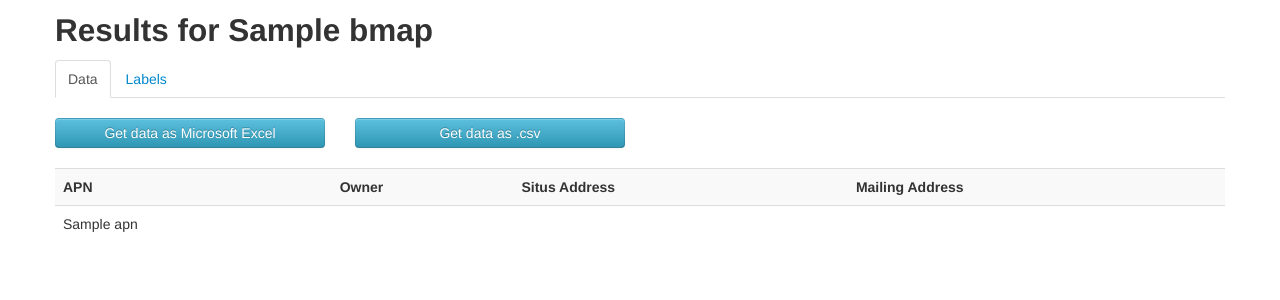
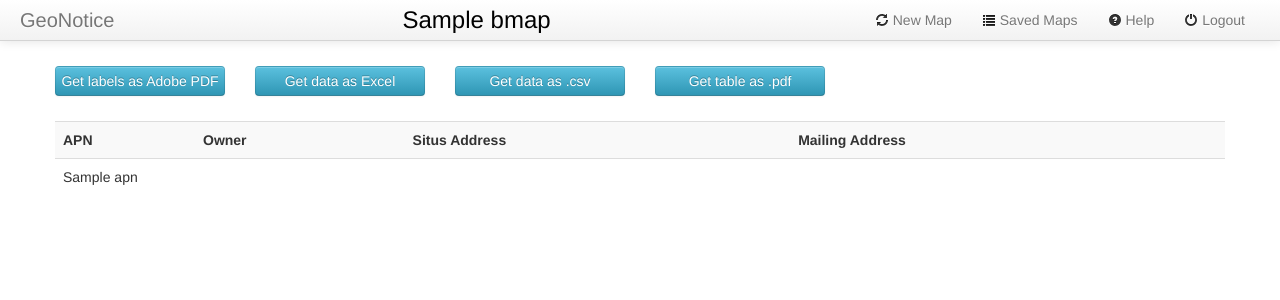
Before and after one commit to drwelby/masterblaster, a Django app: template templates/labels.html in a window 1280 px wide. Shown: the top 300 px of the page. Run offline with Django 3.2, Linux system fonts and the light colour scheme; the template is opened without the code that fills it: most values are stand-ins (such as "Sample title", 1, 10 or a date in 2020); some libraries are stand-ins or nearby versions.

Commit message:
start new label page

```diff
--- /dev/null
+++ b/static/bootstrapx-clickover/bootstrapx-clickover.js
@@ -0,0 +1,207 @@
+/* ==========================================================
+ * bootstrapx-clickover.js
+ * https://github.com/lecar-red/bootstrapx-clickover
+ * version: 1.0
+ * ==========================================================
+ *
+ * Based on work from Twitter Bootstrap and
+ * from Popover library http://twitter.github.com/bootstrap/javascript.html#popover
+ * from the great guys at Twitter.
+ *
+ * Untested with 2.1.0 but should worked with 2.0.x
+ *
+ * ========================================================== */
+!function($) {
+  "use strict"
+
+  /* class definition */
+  var Clickover = function ( element, options ) {
+    // local init
+    this.cinit('clickover', element, options );
+  }
+
+  Clickover.prototype = $.extend({}, $.fn.popover.Constructor.prototype, {
+
+    constructor: Clickover
+
+    , cinit: function( type, element, options ) {
+      this.attr = {};
+
+      // choose random attrs instead of timestamp ones
+      this.attr.me = ((Math.random() * 10) + "").replace(/\D/g, '');
+      this.attr.click_event_ns = "click." + this.attr.me + " touchstart." + this.attr.me;
+
+      if (!options) options = {};
+
+      options.trigger = 'manual';
+
+      // call parent
+      this.init( type, element, options );
+
+      // setup our own handlers
+      this.$element.on( 'click', this.options.selector, $.proxy(this.clickery, this) );
+
+      // soon add click hanlder to body to close this element
+      // will need custom handler inside here
+    }
+    , clickery: function(e) {
+      // clickery isn't only run by event handlers can be called by timeout or manually
+      // only run our click handler and
+      // need to stop progration or body click handler would fire right away
+      if (e) {
+        e.preventDefault();
+        e.stopPropagation();
+      }
+
+      // set popover's dim's
+      this.options.width  && this.tip().width(  this.options.width  );
+      this.options.height && this.tip().height( this.options.height );
+
+      // set popover's tip 'id' for greater control of rendering or css rules
+      this.options.tip_id     && this.tip().attr('id', this.options.tip_id );
+
+      // add a custom class
+      this.options.class_name && this.tip().addClass(this.options.class_name);
+
+      // we could override this to provide show and hide hooks
+      this[ this.isShown() ? 'hide' : 'show' ]();
+
+      // if shown add global click closer
+      if ( this.isShown() ) {
+        var that = this;
+
+        // close on global request, exclude clicks inside clickover
+        this.options.global_close &&
+          $('body').on( this.attr.click_event_ns, function(e) {
+            if ( !that.tip().has(e.target).length ) { that.clickery(); }
+          });
+
+        this.options.esc_close && $(document).bind('keyup.clickery', function(e) {
+            if (e.keyCode == 27) { that.clickery(); }
+            return;
+        });
+
+        // first check for others that might be open
+        // wanted to use 'click' but might accidently trigger other custom click handlers
+        // on clickover elements
+        !this.options.allow_multiple &&
+            $('[data-clickover-open=1]').each( function() {
+                $(this).data('clickover') && $(this).data('clickover').clickery(); });
+
+        // help us track elements w/ open clickovers using html5
+        this.$element.attr('data-clickover-open', 1);
+
+        // if element has close button then make that work, like to
+        // add option close_selector
+        this.tip().on('click', '[data-dismiss="clickover"]', $.proxy(this.clickery, this));
+
+        // trigger timeout hide
+        if ( this.options.auto_close && this.options.auto_close > 0 ) {
+          this.attr.tid =
+            setTimeout( $.proxy(this.clickery, this), this.options.auto_close );
+        }
+
+        // provide callback hooks for post shown event
+        typeof this.options.onShown == 'function' && this.options.onShown.call(this);
+        this.$element.trigger('shown');
+      }
+      else {
+        this.$element.removeAttr('data-clickover-open');
+
+        this.options.esc_close && $(document).unbind('keyup.clickery');
+
+        $('body').off( this.attr.click_event_ns );
+
+        if ( typeof this.attr.tid == "number" ) {
+          clearTimeout(this.attr.tid);
+          delete this.attr.tid;
+        }
+
+		// provide some callback hooks
+        typeof this.options.onHidden == 'function' && this.options.onHidden.call(this);
+        this.$element.trigger('hidden');
+      }
+    }
+    , isShown: function() {
+      return this.tip().hasClass('in');
+    }
+    , resetPosition: function() {
+        var $tip
+        , inside
+        , pos
+        , actualWidth
+        , actualHeight
+        , placement
+        , tp
+
+      if (this.hasContent() && this.enabled) {
+        $tip = this.tip()
+
+        placement = typeof this.options.placement == 'function' ?
+          this.options.placement.call(this, $tip[0], this.$element[0]) :
+          this.options.placement
+
+        inside = /in/.test(placement)
+
+        pos = this.getPosition(inside)
+
+        actualWidth = $tip[0].offsetWidth
+        actualHeight = $tip[0].offsetHeight
+
+        switch (inside ? placement.split(' ')[1] : placement) {
+          case 'bottom':
+            tp = {top: pos.top + pos.height, left: pos.left + pos.width / 2 - actualWidth / 2}
+            break
+          case 'top':
+            tp = {top: pos.top - actualHeight, left: pos.left + pos.width / 2 - actualWidth / 2}
+            break
+          case 'left':
+            tp = {top: pos.top + pos.height / 2 - actualHeight / 2, left: pos.left - actualWidth}
+            break
+          case 'right':
+            tp = {top: pos.top + pos.height / 2 - actualHeight / 2, left: pos.left + pos.width}
+            break
+        }
+
+        $tip.css(tp)
+      }
+    }
+    , debughide: function() {
+      var dt = new Date().toString();
+
+      console.log(dt + ": clickover hide");
+      this.hide();
+    }
+  })
+
+  /* plugin definition */
+  /* stolen from bootstrap tooltip.js */
+  $.fn.clickover = function( option ) {
+    return this.each(function() {
+      var $this = $(this)
+        , data = $this.data('clickover')
+        , options = typeof option == 'object' && option
+
+      if (!data) $this.data('clickover', (data = new Clickover(this, options)))
+      if (typeof option == 'string') data[option]()
+    })
+  }
+
+  $.fn.clickover.Constructor = Clickover
+
+  // these defaults are passed directly to parent classes
+  $.fn.clickover.defaults = $.extend({}, $.fn.popover.defaults, {
+    trigger: 'manual',
+    auto_close:   0, /* ms to auto close clickover, 0 means none */
+    global_close: 1, /* allow close when clicked away from clickover */
+    esc_close:    1, /* allow clickover to close when esc key is pressed */
+    onShown:  null,  /* function to be run once clickover has been shown */
+    onHidden: null,  /* function to be run once clickover has been hidden */
+    width:  null, /* number is px (don't add px), null or 0 - don't set anything */
+    height: null, /* number is px (don't add px), null or 0 - don't set anything */
+    tip_id: null,  /* id of popover container */
+    class_name: 'clickover', /* default class name in addition to other classes */
+    allow_multiple: 0 /* enable to allow for multiple clickovers to be open at the same time */
+  })
+
+}( window.jQuery );
--- a/static/css/labels.css
+++ b/static/css/labels.css
@@ -1,3 +1,3 @@
-span.situs {
-    display: none;
+.topspace {
+    margin-top: 25px;
 }
--- a/static/masterblaster/labels.js
+++ b/static/masterblaster/labels.js
@@ -20,6 +20,14 @@ $('#uniquebox').click(function() {
     }
 });
 
+var labelopts = $("#label-opts").html()
+
+$('#popuplink').clickover({
+    content : labelopts,
+    placement: 'bottom',
+    html: true,
+});
+
 $('#optionsSitus').click(function() {
         $('span.mail').hide();
         $('span.situs').show();
--- a/templates/labels.html
+++ b/templates/labels.html
@@ -1,56 +1,47 @@
 {% extends "base.html" %}
 
-{% block title %}{{bmap.name}}{% endblock %}
+{% block title %}{% firstof bmap.name "GeoNotice" %}{% endblock %}
 {% block mapcss %}
 <link rel="stylesheet" href="{{ STATIC_PREFIX }}css/labels.css" />
 {% endblock %}
 {% block content %}
-<div class="container">
-    <div class="row">
-        <div class="span12">
-            <h2>Results for {{bmap.name}}</h2>
+<div class="navbar navbar-static-top hrow">
+    <div class="navbar-inner">
+        <a class="btn btn-navbar" data-toggle="collapse" data-target=".nav-collapse">
+            <span class="icon-bar"></span>
+            <span class="icon-bar"></span>
+            <span class="icon-bar"></span>
+        </a>
+        <a class="brand" href="/">GeoNotice</a>
+        <div id="map-title">{{ bmap.name }}</div>
+        <div class="nav-collapse collapse">
+          <div class="pull-right">
+            <ul class="nav pull-right">
+              <li><a href="/"><i class="icon-refresh "></i> New Map</a></li>
+              <li><a href="/maps"><i class="icon-list "></i> Saved Maps</a></li>
+              <li><a href="#"><i class="icon-question-sign"></i> Help</a></li>
+              <li><a href="#"><i class="icon-off "></i> Logout</a></li>
+            </ul>
           </div>
         </div>
-    <div class="row">
-        <div class="span12">
-            <ul class="nav nav-tabs" id="myTab">
-                <li class="active"><a href="#data" data-toggle="tab">Data</a></li>
-                <li><a href="#labels" data-toggle="tab">Labels</a></li>
-            </ul>
-            <div class="tab-content ">
-                <div class="tab-pane active " id="data">
-                    <div class="row">
-                        <div class="span3">
-                            <a class="btn-block btn btn-info" href="/labels/{{bmap.slug}}?filetype=xls">Get data as Microsoft Excel</a>
-                        </div>
-                        <div class="span3">
-                            <a class="btn-block btn btn-info" href="/labels/{{bmap.slug}}?filetype=csv">Get data as .csv</a>
     </div>
 </div>
-                    <br>
-                    <div class="row">
-                            <table class="span12 table table-striped">
-                                <tr>
-                                    <th>APN</th>
-                                    <th>Owner</th>
-                                    <th>Situs Address</th>
-                                    <th>Mailing Address</th>
-                                </tr>
-                                {% for parcel in parcels %}
-                                <tr>
-                                    <td class="mlabel apn">{{parcel.apn}}</td>
-                                    <td class="mlabel owner">{{parcel.owner|default:""}}</td>
-                                    <td class="mlabel situs">{{parcel.situs1|default:""}} {{parcel.situs2|default:""}}</td>
-                                    <td class="mlabel mail">{{parcel.mail1|default:""}} {{parcel.mail2|default:""}}</td>
-                                </tr>
-                                {% endfor %}
-                            </table>
+<div class="container">
+    <div class="row topspace">
+        <div class="span2">
+            <a class="btn-block btn btn-info" id="popuplink" href="#">Get labels as Adobe PDF</a>
+        </div>
+        <div class="span2">
+            <a class="btn-block btn btn-info" href="/data/{{bmap.slug}}?filetype=xls">Get data as Excel</a>
+        </div>
+        <div class="span2">
+            <a class="btn-block btn btn-info" href="/data/{{bmap.slug}}?filetype=csv">Get data as .csv</a>
+        </div>
+        <div class="span2">
+            <a class="btn-block btn btn-info" href="/data/{{bmap.slug}}?filetype=pdf">Get table as .pdf</a>
         </div>
     </div>
-
-                <div class="tab-pane" id="labels">
-                    <div class="row">
-                        <div class="span11">
+    <div id="label-opts" style="display:none">
         <form class="form">
             <label class="radio inline">
                   <input type="radio" name="optionsRadios" id="optionsMail" value="mail" checked>
@@ -71,32 +62,31 @@
                 <input type="checkbox" id="apnbox" checked >Show APNs</input>
             </label>
         </form>
+            <a class="btn btn-info" id="pdflink" href="/labels/{{bmap.slug}}?filetype=pdf&apn=1&address=mail&unique=0" target="_blank">Get labels</a>
+            <a class="btn bump" href="#" data-toggle='button' data-dismiss='clickover'>Cancel</a>
     </div>
-                    </div>
-                    <div class="row">
-                        <h3 class="span12">Sample label:</h3>
-                    </div>
-                    <div class="row">
-                        <div class="span3 small well">
-                            <span class="mlabel apn">{{parcels.0.apn}}</br></span>
-                            <span class="mlabel owner">{{parcels.0.owner|default:""}}</br></span>
-                            <span class="mlabel situs">{{parcels.0.situs1|default:""}}<br>{{parcels.0.situs2|default:""}}<br></span>
-                            <span class="mlabel mail">{{parcels.0.mail1|default:""}}<br>{{parcels.0.mail2|default:""}}</br></span>
-                        </div>
-                    </div>
-                    <div class="row">
-                        <div class="span3">
-                            <a class="btn-block btn btn-info" id="pdflink" href="/labels/{{bmap.slug}}?filetype=pdf&apn=1&address=mail&unique=0" target="_blank">Get labels as Adobe PDF</a>
-                        </div>
-                    </div>
-                </div>
-            </div>
-        </div>
-    </div>
+    <div class="row topspace">
+            <table class="span12 table table-striped">
+                <tr>
+                    <th class="span2">APN</th>
+                    <th>Owner</th>
+                    <th>Situs Address</th>
+                    <th>Mailing Address</th>
+                </tr>
+                {% for parcel in parcels %}
+                <tr>
+                    <td class="mlabel apn">{{parcel.apn}}</td>
+                    <td class="mlabel owner">{{parcel.owner|default:""}}</td>
+                    <td class="mlabel situs">{{parcel.situs1|default:""}} {{parcel.situs2|default:""}}</td>
+                    <td class="mlabel mail">{{parcel.mail1|default:""}} {{parcel.mail2|default:""}}</td>
+                </tr>
+                {% endfor %}
+            </table>
     </div>
 
 {% endblock %}
 
 {% block mapjs %}
+<script src="{{ STATIC_PREFIX }}bootstrapx-clickover/bootstrapx-clickover.js"></script>
 <script src="{{ STATIC_PREFIX }}masterblaster/labels.js"></script>
 {% endblock %}
--- a/templates/map.html
+++ b/templates/map.html
@@ -1,11 +1,7 @@
 {% extends "base.html" %}
 
 {% block title %}
-    {% if bmap.name %}
-        {{bmap.name}}
-    {% else %}
-        GeoNotice
-    {% endif %}
+    {% firstof bmap.name "GeoNotice" %}
 {% endblock %}
 
 {% block mapcss %}
--- a/urls.py
+++ b/urls.py
@@ -11,6 +11,7 @@ urlpatterns = patterns('',
     url(r'^$', 'slc.views.newmap', name='new'),
     url(r'^map/([\w-]+)/$', 'slc.views.map_handler', name='map'),
     url(r'^labels/([\w-]+)/$', 'slc.views.labels', name='labels'),
+    url(r'^data/([\w-]+)/$', 'slc.views.data', name='data'),
     # url(r'^masterblaster/', include('masterblaster.foo.urls')),
 
     # Uncomment the admin/doc line below to enable admin documentation:
--- a/utils.py
+++ b/utils.py
@@ -66,3 +66,6 @@ def pdf_response(parcels, name, apn=False, address='mail', unique=False, format=
     #response['Content-Disposition'] = 'attachment;filename=%s.pdf' % name
     response.write(pdf.output('','S'))
     return response
+
+def pdf_table(parcels, name):
+    return HttpResponse('Coming Soon')
```
Also changed, not shown: templates/all.html (+6 -8 lines). Lines whose indentation alone changed are shown as unchanged.
